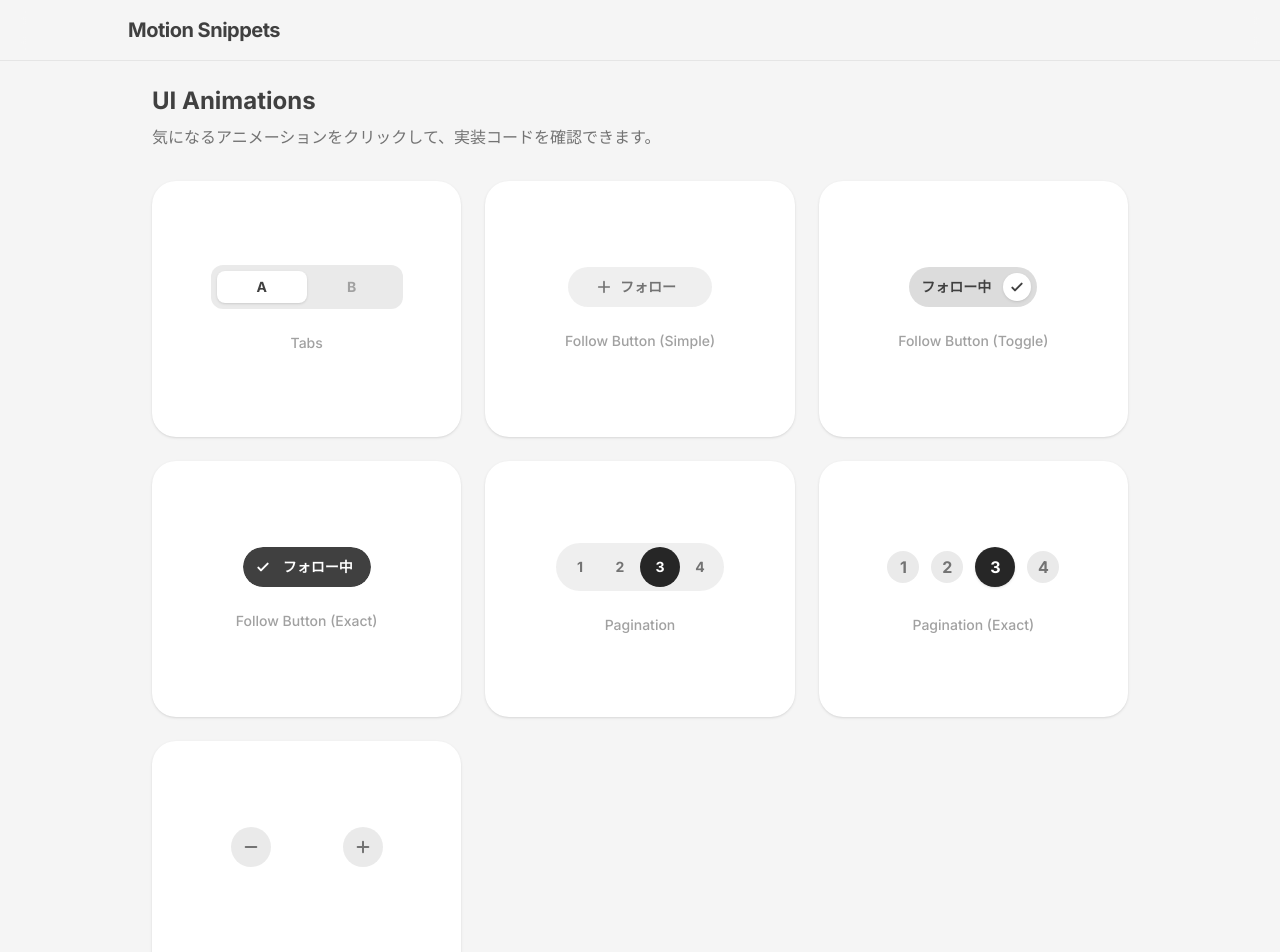
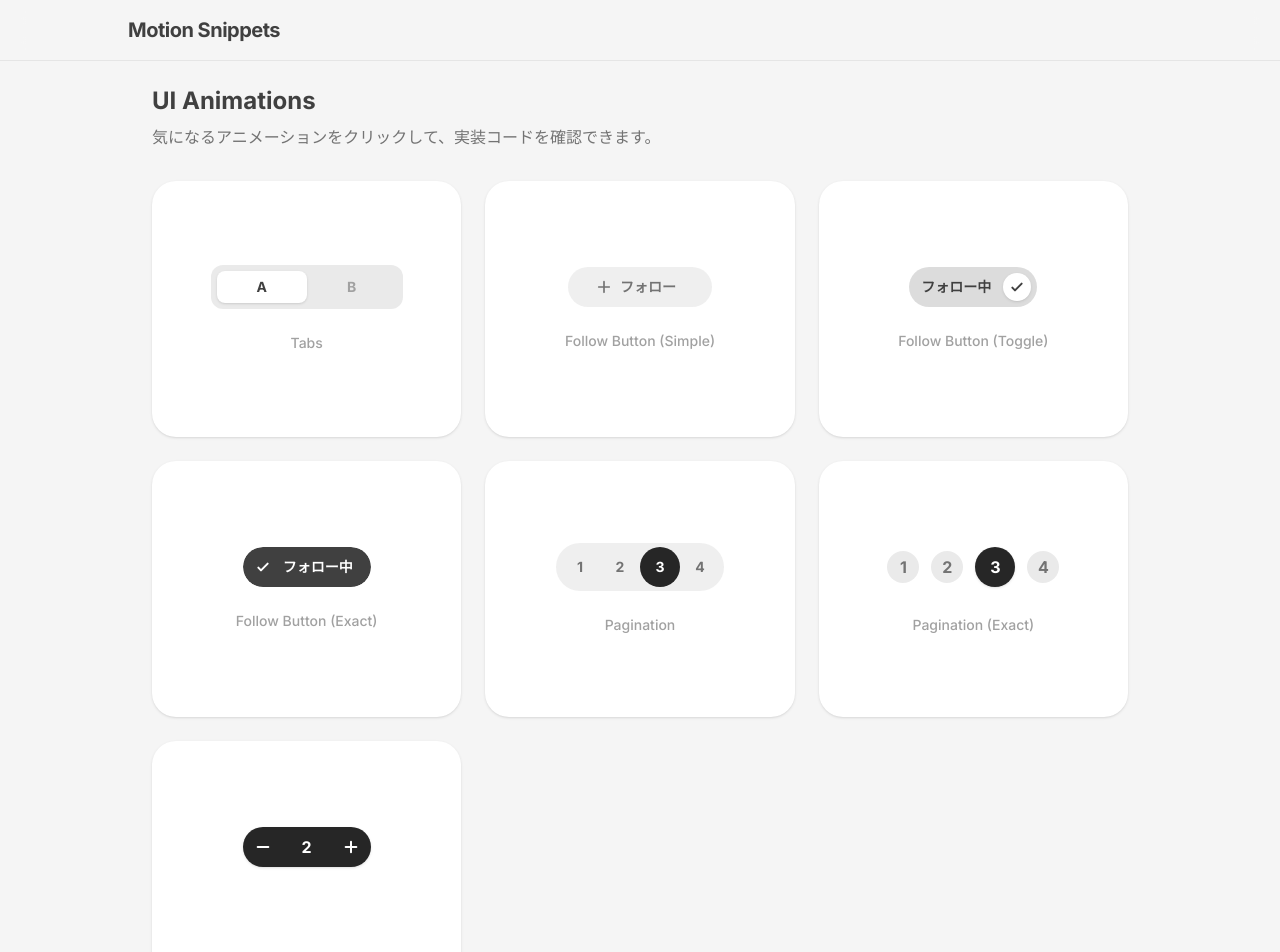
Before and after one commit to Yo-kan1/motion-snippets, a Next.js app: page / in a window 1280 px wide. Shown: the top 952 px of the page. Built offline with nearby package versions, Linux system fonts and the light colour scheme.

Commit message:
fix: QuantityAnimationの自動再生を増減ループ(0⇔3)になるように改善

```diff
--- a/components/QuantityAnimation.tsx
+++ b/components/QuantityAnimation.tsx
@@ -1,75 +1,71 @@
 "use client";
-import { useState, useEffect } from "react";
+import { useState, useEffect, useRef } from "react";
 
 export default function QuantityAnimation({ autoPlay = false }: { autoPlay?: boolean }) {
-  const [isMerged, setIsMerged] = useState(false);
-  const [count, setCount] = useState(1);
+  const [count, setCount] = useState(0);
 
+  // 自動再生の「増える(+1)」「減る(-1)」の方向を記憶
+  const direction = useRef(1);
 
   useEffect(() => {
     if (!autoPlay) return;
     const interval = setInterval(() => {
-      setIsMerged((prev) => !prev);
-    }, 2500);
+      setCount((prev) => {
+        if (prev >= 3) direction.current = -1;
+        if (prev <= 0) direction.current = 1;
+        return prev + direction.current;
+      });
+    }, 2000);
     return () => clearInterval(interval);
   }, [autoPlay]);
 
+  const isExpanded = count > 0;
+
   return (
-
     <div className="flex items-center justify-center w-full h-full">
 
-
       <div
-        className={`relative flex items-center justify-between p-1 transition-all duration-500 ease-[cubic-bezier(0.4,0,0.2,1)] ${
-          isMerged
-            ? "w-32 rounded-full bg-neutral-800 shadow-md" // 合体時：幅が狭まり、背景が黒いピル型になる
-            : "w-40 rounded-full bg-transparent"           // 分離時：幅が広がり、背景は透明
+        className={`relative flex items-center h-10 rounded-full bg-neutral-800 text-white shadow-sm transition-all duration-500 ease-[cubic-bezier(0.4,0,0.2,1)] overflow-hidden ${
+          isExpanded ? "w-32" : "w-10"
         }`}
       >
-
-        <div
-          className={`absolute left-1 top-1 bottom-1 rounded-full bg-neutral-200/80 transition-all duration-500 ${
-            isMerged ? "w-8 opacity-0" : "w-10 opacity-100"
-          }`}
-        />
-
-
-        <div
-          className={`absolute right-1 top-1 bottom-1 rounded-full bg-neutral-200/80 transition-all duration-500 ${
-            isMerged ? "w-8 opacity-0" : "w-10 opacity-100"
-          }`}
-        />
-
-
-        <div
-          className={`relative z-10 flex items-center justify-center w-10 h-10 rounded-full transition-colors duration-500 ${
-            isMerged ? "text-neutral-400" : "text-neutral-500"
+        <button
+          onClick={() => setCount((c) => Math.max(0, c - 1))}
+          disabled={!isExpanded}
+          className={`absolute left-0 w-10 h-10 flex items-center justify-center transition-all duration-500 ${
+            isExpanded ? "opacity-100 rotate-0" : "opacity-0 -rotate-90 scale-50"
           }`}
         >
           <svg className="w-4 h-4" fill="none" viewBox="0 0 24 24" stroke="currentColor" strokeWidth={3}>
             <path strokeLinecap="round" strokeLinejoin="round" d="M20 12H4" />
           </svg>
+        </button>
+
+        <div
+          className={`absolute left-1/2 -translate-x-1/2 w-8 h-[24px] overflow-hidden transition-all duration-500 ${
+            isExpanded ? "opacity-100 scale-100" : "opacity-0 scale-50"
+          }`}
+        >
+          <div
+            className="absolute top-0 left-0 w-full flex flex-col transition-transform duration-500 ease-[cubic-bezier(0.4,0,0.2,1)]"
+            style={{ transform: `translateY(-${count * 24}px)` }}
+          >
+            {[0, 1, 2, 3, 4, 5, 6, 7, 8, 9].map((num) => (
+              <span key={num} className="flex items-center justify-center h-[24px] font-bold">
+                {num}
+              </span>
+            ))}
+          </div>
         </div>
 
-
-        <span
-          className={`relative z-10 font-bold transition-all duration-500 ${
-            isMerged ? "text-white opacity-100 scale-100" : "text-neutral-800 opacity-0 scale-50"
-          }`}
-        >
-          {count}
-        </span>
-
-
-        <div
-          className={`relative z-10 flex items-center justify-center w-10 h-10 rounded-full transition-colors duration-500 ${
-            isMerged ? "text-neutral-400" : "text-neutral-500"
-          }`}
+        <button
+          onClick={() => setCount((c) => Math.min(9, c + 1))}
+          className="absolute right-0 w-10 h-10 flex items-center justify-center transition-transform active:scale-90"
         >
           <svg className="w-4 h-4" fill="none" viewBox="0 0 24 24" stroke="currentColor" strokeWidth={3}>
             <path strokeLinecap="round" strokeLinejoin="round" d="M12 4v16m8-8H4" />
           </svg>
-        </div>
+        </button>
       </div>
     </div>
   );
```
